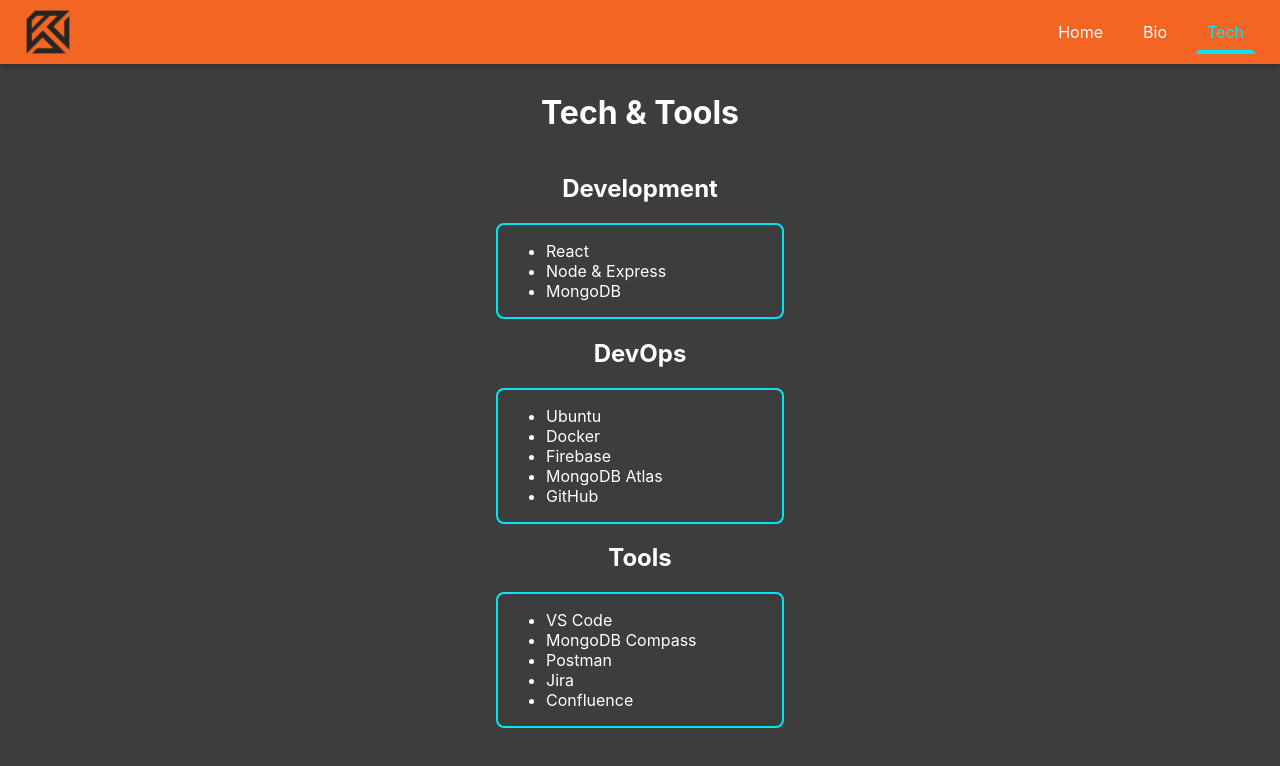
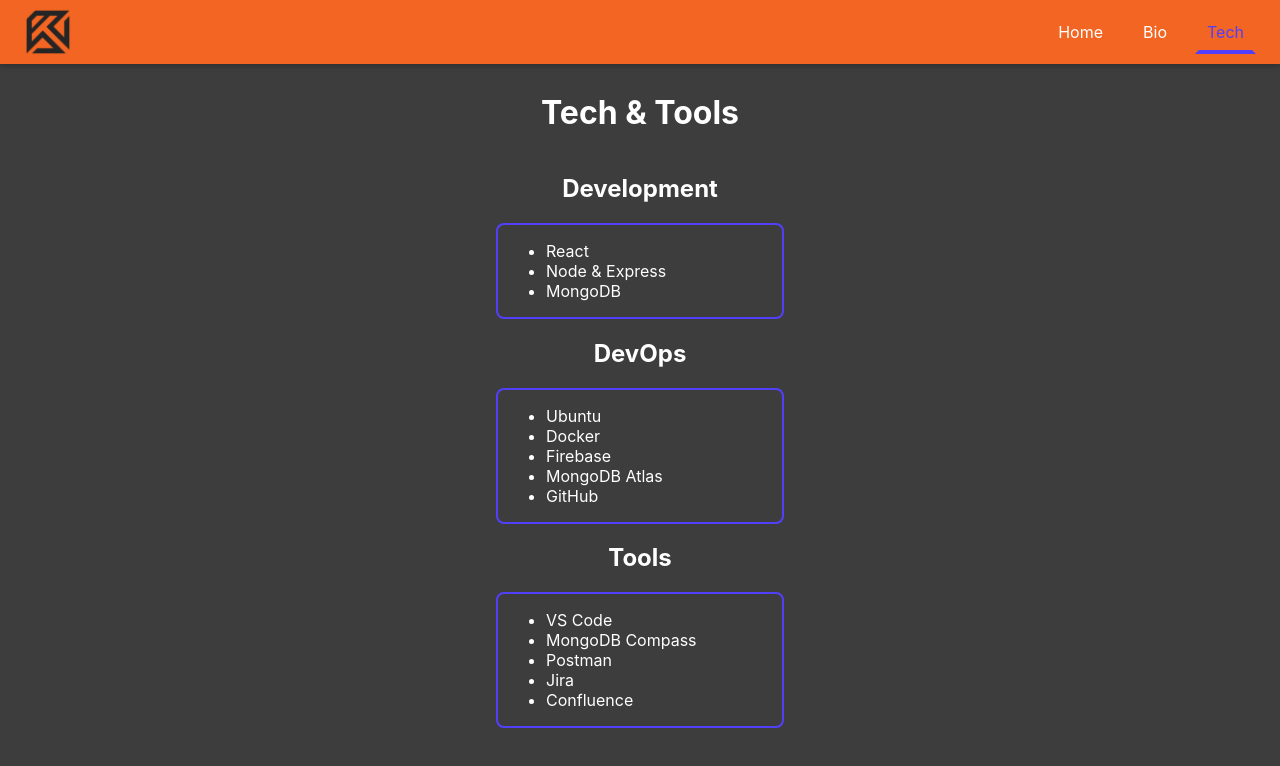
Before and after one commit to erkjbro/erkjbro-tech, a React (Create React App) app: page /tech in a window 1280 px wide. Shown: the top 766 px of the page. Built offline with nearby package versions, Linux system fonts and the light colour scheme.

Commit message:
updating color usage

```diff
--- a/src/components/Navigation/NavLinks/NavLinks.scss
+++ b/src/components/Navigation/NavLinks/NavLinks.scss
@@ -26,7 +26,6 @@
   a:hover,
   a:active,
   a.active {
-    // background: map-get($colors, primary);
     border-bottom-color: map-get($colors, secondary);
     color: map-get($colors, secondary);
   }
--- a/src/pages/Home/Home.scss
+++ b/src/pages/Home/Home.scss
@@ -52,14 +52,14 @@
       }
 
       &:nth-of-type(even) {
-        background: map-get($colors, tertiary);
+        background: map-get($colors, secondary);
       }
 
       &:first-of-type {
         align-self: center;
         margin-top: 0;
         background: map-get($colors, light);
-        color: map-get($colors, tertiary);
+        color: map-get($colors, secondary);
         border-color: transparent;
         text-align: left;
         font-size: 1.5rem;
@@ -81,7 +81,7 @@
 
         a {
           text-decoration: none;
-          color: map-get($colors, secondary);
+          color: map-get($colors, tertiary);
 
           &:hover {
             color: map-get($colors, light);
--- a/src/styles/_colors.scss
+++ b/src/styles/_colors.scss
@@ -2,9 +2,9 @@
   primary: #f26522,
   primary-dark: #61280d,
   primary-light: #f0aa89,
-  secondary: #00e6f6,
-  secondary-light: #89f0f7,
-  tertiary: #523ffb,
+  secondary: #523ffb,
+  tertiary: #00e6f6,
+  tertiary-light: #89f0f7,
   bg: #3d3d3d,
   dark: #262626,
   light: white,
```
Also changed, not shown: 1 other file (tests, documents, lock files or other folders).
